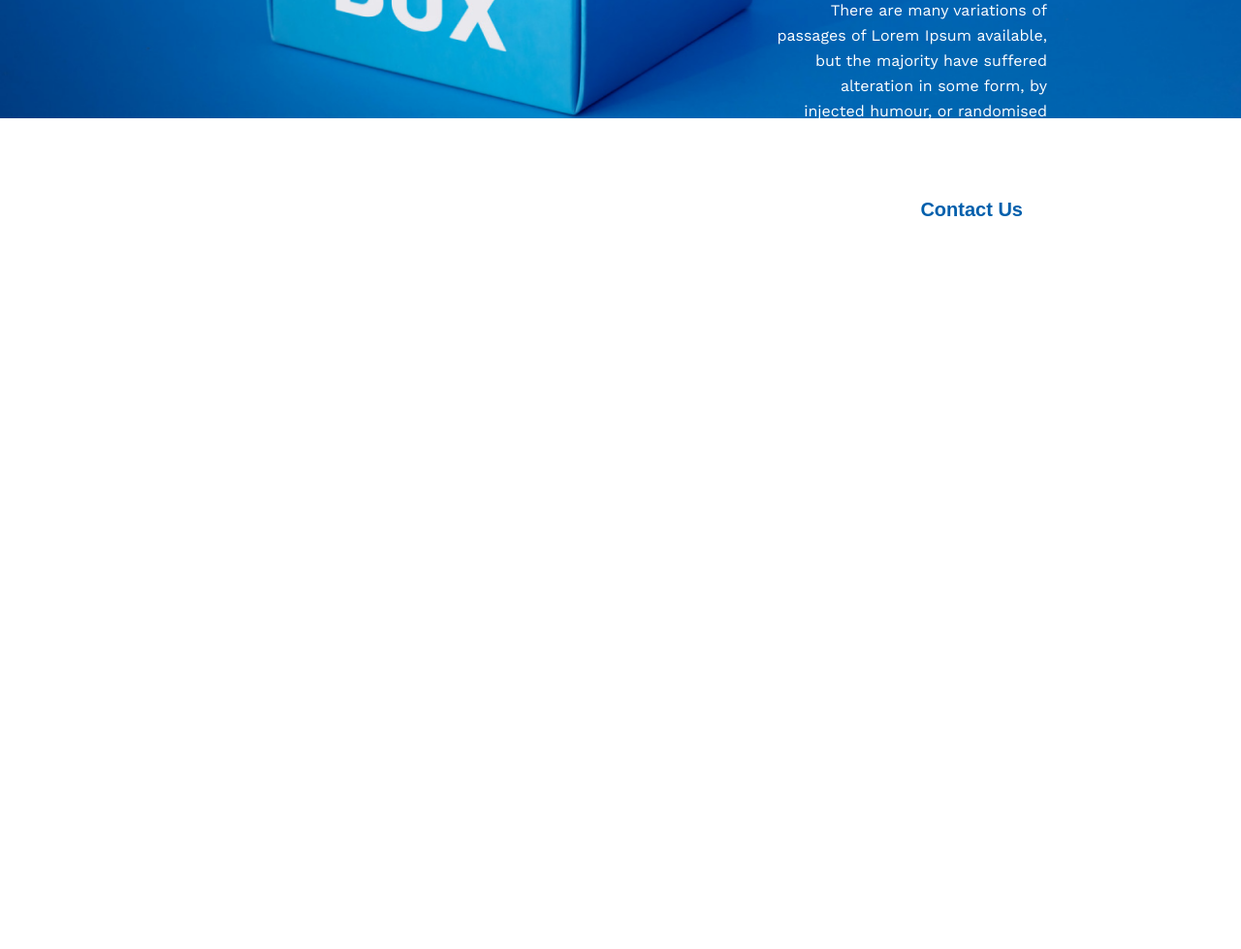
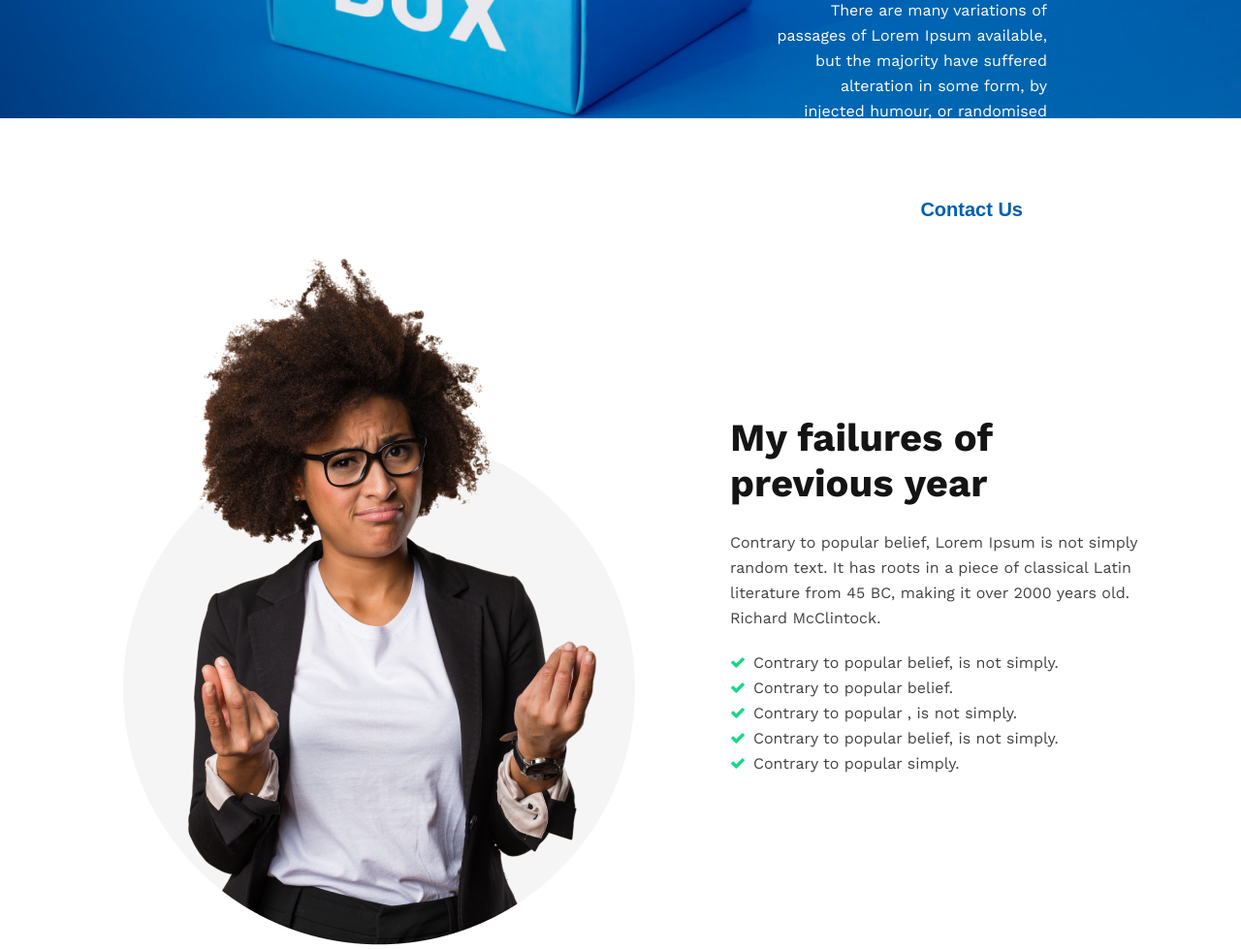
Before and after one commit to fiveamcoder/new-me, a plain HTML site: page index.html in a window 1280 px wide. Shown: the part 678-1657 px from the top of the page at 97% size. Before the commit the page ends 926 px from the top, so only its background shows below. Drawn offline with nearby package versions, Linux system fonts and the light colour scheme.

Commit message:
Previous Year

```diff
--- a/css/styles.css
+++ b/css/styles.css
@@ -17,6 +17,20 @@ body {
     border: 0;
     font-weight: 600;
     font-size: 20px;
+}
+
+/* Font Awesome Styles */
+.fa-check {
+    color: #16D887;
+    width: 24px;
+}
+
+/* Common Title Styles */
+.same-title {
+    color: #151414;
+    font-weight: 700;
+    font-size: 40px;
+    line-height: 47px;
 }
 
 /* Banner Styles */
@@ -43,10 +57,35 @@ body {
     line-height: 26px;
     margin: 20px 0 30px 800px;
 }
-.banner-btn{
+
+.banner-btn {
     margin: 0px 200px 0 0;
 }
+
 /* Previous Year Styles */
+.previous-year {
+    max-width: 1072px;
+    display: flex;
+    max-height: 725px;
+    align-items: center;
+    gap: 80px;
+    margin: 0 auto;
+    margin-top: 130px;
+}
+.failure-text{
+    color: #444343;
+    line-height: 26px;
+    margin: 25px 0 20px 0;
+}
+.failure-list li{
+    list-style: none;
+    color: #444343;
+    line-height: 26px;
+}
+.my-img {
+    width: 569px;
+}
+
 /* My Plans Styles */
 /* Call Action Styles */
 /* Footer Styles */
--- a/index.html
+++ b/index.html
@@ -8,7 +8,8 @@
     <title>New Me</title>
     <link rel="preconnect" href="https://fonts.googleapis.com">
     <link rel="preconnect" href="https://fonts.gstatic.com" crossorigin>
-    <link href="https://fonts.googleapis.com/css2?family=Work+Sans&display=swap" rel="stylesheet">
+    <link href="https://fonts.googleapis.com/css2?family=Work+Sans:wght@400;600;700&display=swap" rel="stylesheet">
+    <link rel="stylesheet" href="https://cdnjs.cloudflare.com/ajax/libs/font-awesome/4.7.0/css/font-awesome.min.css" />
     <link rel="stylesheet" href="css/styles.css">
 </head>
 
@@ -24,6 +25,24 @@
             <button class="btn-primary banner-btn">Contact Us</button>
         </section>
         <!-- Previous Year Section  -->
+        <section class="previous-year">
+            <div class="my-img">
+                <img src="images/person.png" alt="My Image">
+            </div>
+            <div class="failure-details">
+                <h3 class="same-title">My failures of previous year</h3>
+                <p class="failure-text">Contrary to popular belief, Lorem Ipsum is not simply random text. It has roots
+                    in a piece of classical Latin literature from 45 BC, making it over 2000 years old. Richard
+                    McClintock.</p>
+                <ul class="failure-list">
+                    <li><i class="fa fa-check"></i>Contrary to popular belief, is not simply.</li>
+                    <li><i class="fa fa-check"></i>Contrary to popular belief.</li>
+                    <li><i class="fa fa-check"></i>Contrary to popular , is not simply.</li>
+                    <li><i class="fa fa-check"></i>Contrary to popular belief, is not simply.</li>
+                    <li><i class="fa fa-check"></i>Contrary to popular simply.</li>
+                </ul>
+            </div>
+        </section>
         <!-- My Plans Section  -->
         <!-- Call Action Section  -->
         <!-- Footer Section  -->
```
